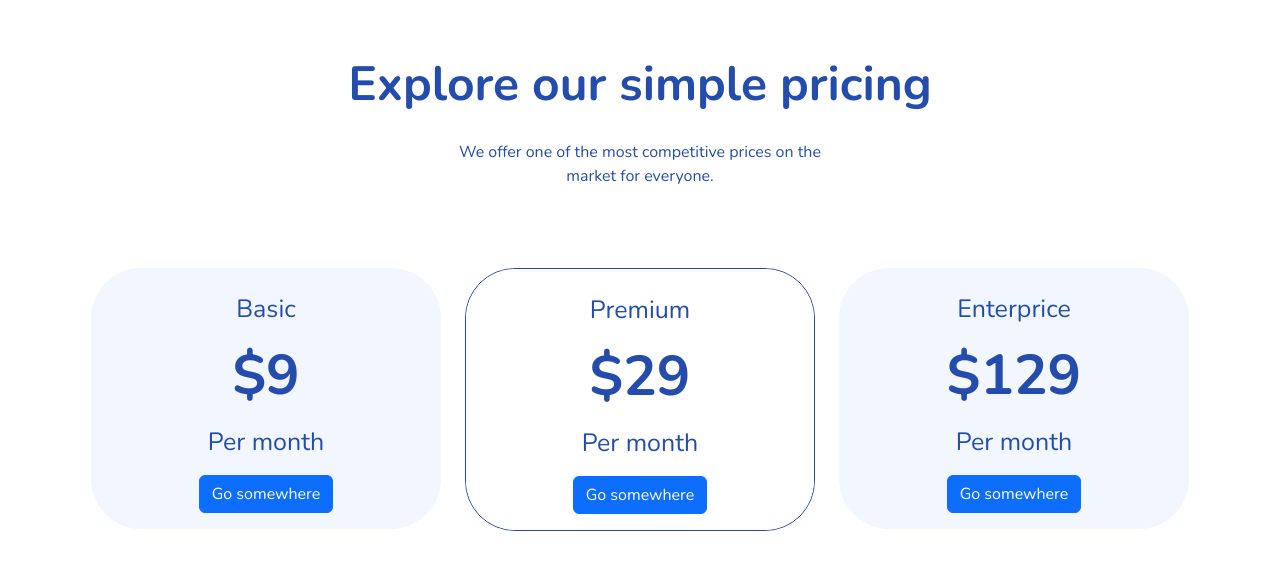
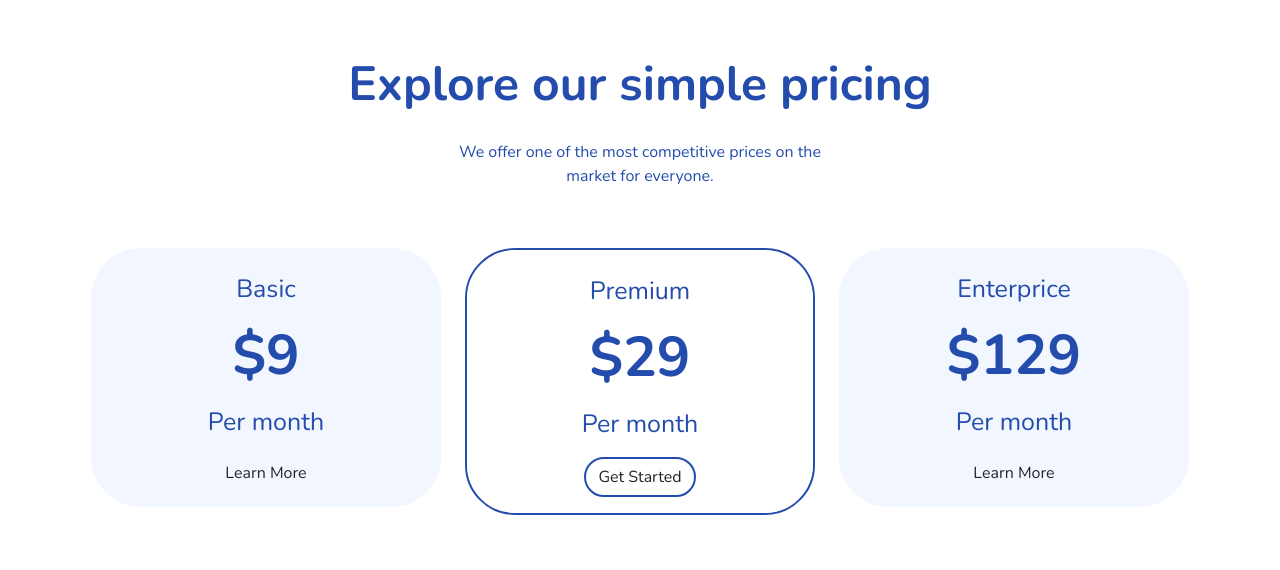
Before and after one commit to wdp-12/Finalproject2_Kelompok4, a plain HTML site: page index.html in a window 1280 px wide. Drawn offline with nearby package versions, Linux system fonts and the light colour scheme; a web font is replaced by a local one.

Commit message:
Update : HTML-Button

```diff
--- a/index.html
+++ b/index.html
@@ -13,7 +13,7 @@
         <div class="container-lg py-5">
             <div class="text-center">
                 <p style="color: var(--dark-blue); font-size: 48px; font-weight: 700; margin-bottom: 20px;">Explore our simple pricing</p>
-                <p style="color: var(--dark-blue); font-size: 16px; font-weight: 400; margin-bottom: 80px;">We offer one of the most competitive prices on the<br>market for everyone.</p>
+                <p style="color: var(--dark-blue); font-size: 16px; font-weight: 400; margin-bottom: 60px;">We offer one of the most competitive prices on the<br>market for everyone.</p>
             </div>
 
             <div class="row justify-content-center">
@@ -23,17 +23,17 @@
                           <h5>Basic</h5>
                           <h1>$9</h1>
                           <h5>Per month</h5>
-                          <a href="#" class="btn btn-primary">Go somewhere</a>
+                          <a href="#" class="btn border-0">Learn More</a>
                         </div>
                     </div>
                 </div>
                 <div class="col-md-auto">
-                    <div class="card" id="white">
-                        <div class="card-body text-center" style="background-color: white;">
+                    <div class="card" id="white" style="border-color: var(--dark-blue); border-radius: 50px;border-width: 2px;">
+                        <div class="card-body text-center" style="background-color: white; ">
                             <h5>Premium</h5>
                             <h1>$29</h1>
                             <h5>Per month</h5>
-                          <a href="#" class="btn btn-primary">Go somewhere</a>
+                          <a href="#" class="btn" style="border-color: var(--dark-blue); border-radius: 50px;border-width: 2px;">Get Started</a>
                         </div>
                     </div>
                 </div>
@@ -43,10 +43,14 @@
                             <h5>Enterprice</h5>
                             <h1>$129</h1>
                             <h5>Per month</h5>
-                          <a href="#" class="btn btn-primary">Go somewhere</a>
+                          <a href="#" class="btn border-0">Learn More</a>
                         </div>
                     </div>
                 </div>
+            </div>
+
+            <div class="newsletter-container">
+
             </div>
         </div>
     </section>
```
